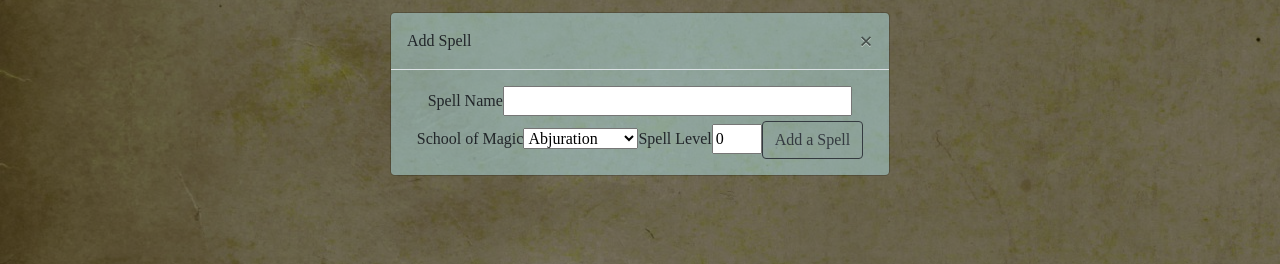
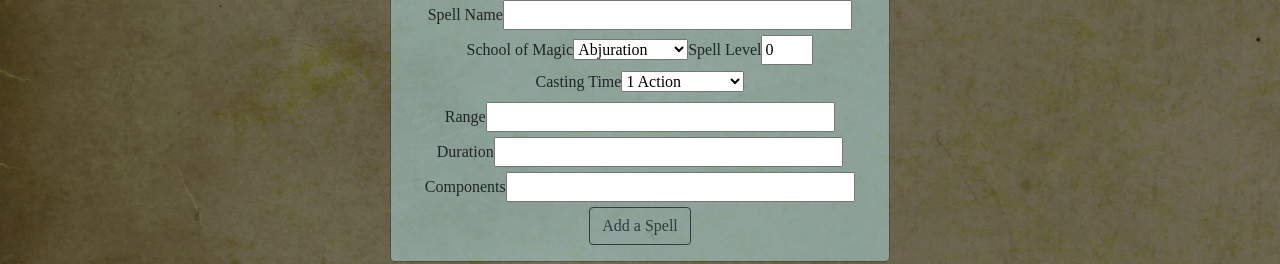
Before and after one commit to ctbarrel/spell-library, a React (Create React App) app in the folder frontend/: page / in a window 1280 px wide. Both pictures are taken after a click on the button "Add a Spell". Shown: the part 306-570 px from the top of the page. Built offline with nearby package versions, Linux system fonts and the light colour scheme; no server answers; a web font is replaced by a local one.

Commit message:
added casting time, range, duration, and component inputs

```diff
--- a/frontend/src/App.css
+++ b/frontend/src/App.css
@@ -31,11 +31,11 @@
   text-align: center;
 }
 
-.input-name {
+.oneline {
   display: block
 }
 
-.input-name input {
+.oneline input {
   width: 75%;
 }
 
--- a/frontend/src/components/AddSpell.js
+++ b/frontend/src/components/AddSpell.js
@@ -11,7 +11,11 @@ export default class AddSpell extends Component {
         this.state = {
             name: '',
             school: 'Abjuration',
-            level: 0
+            level: 0,
+            casting: '1 Action',
+            range: '',
+            duration: '',
+            components: ''
         }
     }
 
@@ -21,6 +25,9 @@ export default class AddSpell extends Component {
 
     handleSelectSchool = (value) => {
         this.setState({school: value})
+    }
+    handleSelectCasting = (value) => {
+        this.setState({casting: value})
     }
 
     handleSubmit = (event) => {
@@ -37,7 +44,11 @@ export default class AddSpell extends Component {
         .then(() => this.setState({
             name: '',
             school: 'Abjuration',
-            level: 0
+            level: 0,
+            casting: '1 Action',
+            range: '',
+            duration: '',
+            components: ''
         }))
 
 
@@ -46,7 +57,7 @@ export default class AddSpell extends Component {
     render() {
         return (
             <form onSubmit={this.handleSubmit} className='input-form'>
-                <span className='input-name'>
+                <span className='oneline name'>
                 <label htmlFor='name'>Spell Name</label>
                 <input name='name'
                 value={this.state.name}
@@ -54,7 +65,7 @@ export default class AddSpell extends Component {
                 onChange={this.handleChange} />
                 </span>
 
-                <span className='input-school'>
+                <span className='school'>
                 <label htmlFor='school'>School of Magic</label>
                 <select value={this.state.school}
                 onChange={({target}) => this.handleSelectSchool(target.value)}>
@@ -69,13 +80,54 @@ export default class AddSpell extends Component {
                 </select>
                 </span>
 
-                <span className='input-level'>
+                <span className='level'>
                 <label htmlFor='level'>Spell Level</label>
                 <input name='level'
                 value={this.state.level}
                 type='number'
                 onChange={this.handleChange}
-                max='9' />
+                max='9'
+                min='0' />
+                </span>
+
+                <span className='oneline casting'>
+                    <label htmlFor='casting'>Casting Time</label>
+                    <select value={this.state.casting}
+                onChange={({target}) => this.handleSelectCasting(target.value)}>
+                    <option value='1 Action'>1 Action</option>
+                    <option value='1 Bonus Action'>1 Bonus Action</option>
+                    <option value='1 Reaction'>1 Reaction</option>
+                    <option value='1 Minute'>1 Minute</option>
+                    <option value='10 Minutes'>10 Minutes</option>
+                    <option value='1 Hour'>1 Hour</option>
+                    <option value='8 Hours'>8 Hours</option>
+                    <option value='12 Hours'>12 Hours</option>
+                    <option value='24 Hours'>24 Hours</option>
+                </select>
+                </span>
+
+                <span className='oneline range'>
+                <label htmlFor='range'>Range</label>
+                <input name='range'
+                value={this.state.range}
+                type='text'
+                onChange={this.handleChange} />
+                </span>
+
+                <span className='oneline duration'>
+                    <label htmlFor='duration'>Duration</label>
+                    <input name='duration'
+                    value={this.state.duration}
+                    type='text'
+                    onChange={this.handleChange} />
+                </span>
+
+                <span className='oneline components'>
+                <label htmlFor='components'>Components</label>
+                <input name='components'
+                value={this.state.components}
+                type='text'
+                onChange={this.handleChange} />
                 </span>
 
                 <Button variant="outline-dark"
--- a/frontend/src/components/UpdateSpell.js
+++ b/frontend/src/components/UpdateSpell.js
@@ -82,6 +82,46 @@ export default class UpdateSpell extends Component {
                 max='9' />
                 </span>
 
+                <span className='oneline casting'>
+                    <label htmlFor='casting'>Casting Time</label>
+                    <select value={this.state.casting}
+                onChange={({target}) => this.handleSelectCasting(target.value)}>
+                    <option value='1 Action'>1 Action</option>
+                    <option value='1 Bonus Action'>1 Bonus Action</option>
+                    <option value='1 Reaction'>1 Reaction</option>
+                    <option value='1 Minute'>1 Minute</option>
+                    <option value='10 Minutes'>10 Minutes</option>
+                    <option value='1 Hour'>1 Hour</option>
+                    <option value='8 Hours'>8 Hours</option>
+                    <option value='12 Hours'>12 Hours</option>
+                    <option value='24 Hours'>24 Hours</option>
+                </select>
+                </span>
+
+                <span className='oneline range'>
+                <label htmlFor='range'>Range</label>
+                <input name='range'
+                value={this.state.range}
+                type='text'
+                onChange={this.handleChange} />
+                </span>
+
+                <span className='oneline duration'>
+                    <label htmlFor='duration'>Duration</label>
+                    <input name='duration'
+                    value={this.state.duration}
+                    type='text'
+                    onChange={this.handleChange} />
+                </span>
+
+                <span className='oneline components'>
+                <label htmlFor='components'>Components</label>
+                <input name='components'
+                value={this.state.components}
+                type='text'
+                onChange={this.handleChange} />
+                </span>
+
                 <Button variant="outline-dark"
                 onClick={this.handleSubmit}>Update the Spell</Button>
                 <Button className='deletebutton' variant='outline-danger' onClick={this.handleDelete}>Remove Spell</Button>
```
